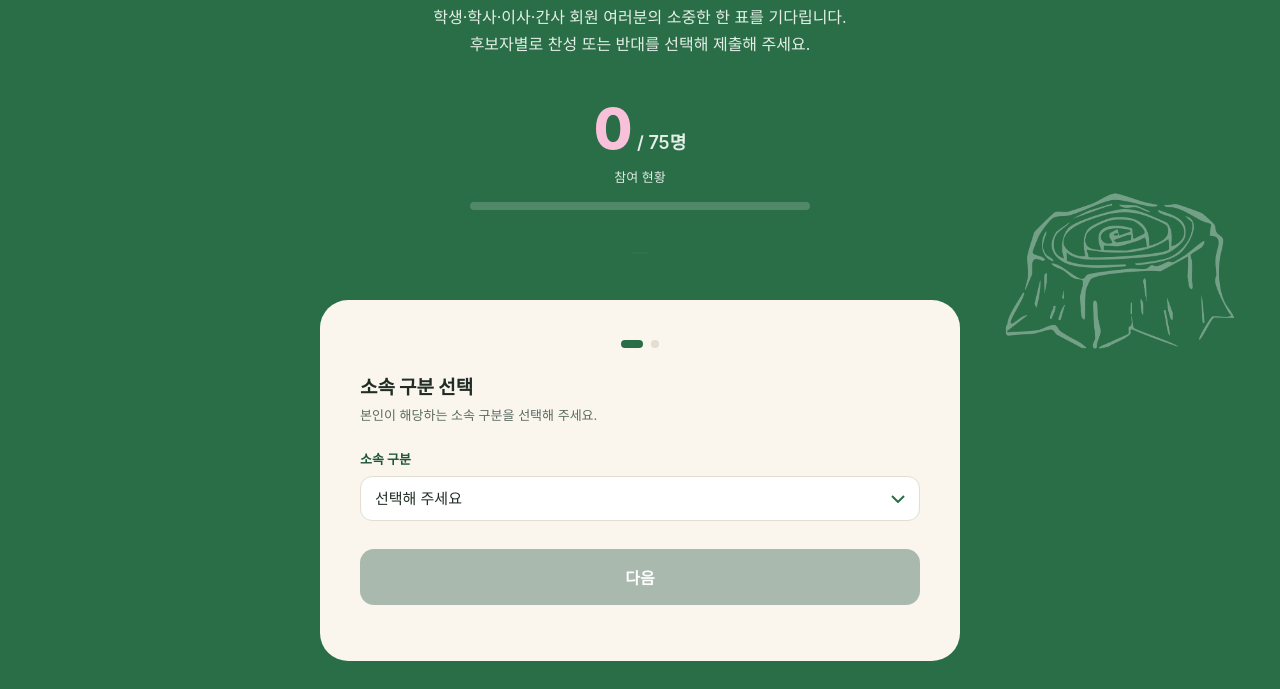
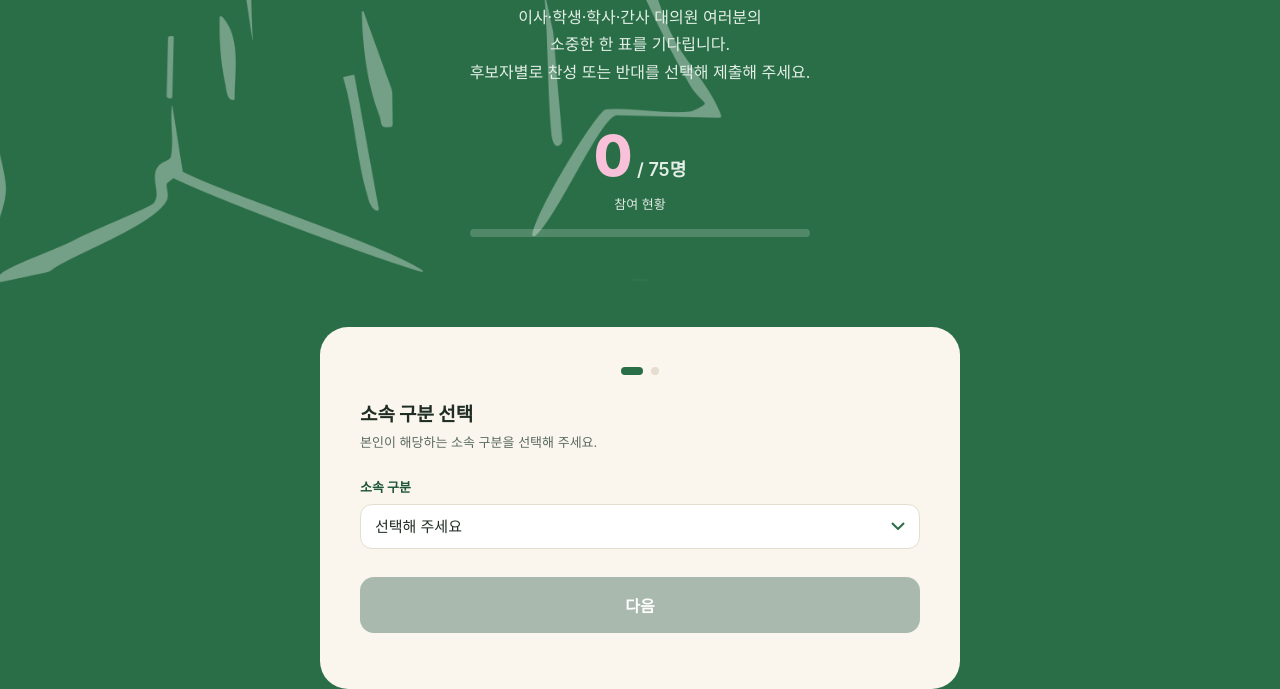
Before and after one commit to jeje-0/4, a website: page public/index.html in a window 1280 px wide. Shown: the part 276-965 px from the top of the page. Before the commit the page ends 937 px from the top, so only its background shows below. Drawn offline with Linux system fonts and the light colour scheme; no server answers.

Commit message:
Update index.html

```diff
--- a/public/index.html
+++ b/public/index.html
@@ -120,7 +120,7 @@
     .desc{max-width:520px;font-size:16px;}
     .pill-center span{font-size:14px;padding:9px 20px;}
     .stat .num{font-size:56px;}
-    .tree-deco{width:280px;right:calc(50% - 620px);bottom:-20px;}
+    .tree-deco{width:1500px;right:calc(50% - 220px);bottom:-20px;}
     .wordmark-img{margin-top:36px;height:14px;}
 
     .panel{max-width:640px;margin-left:auto;margin-right:auto;
@@ -139,7 +139,7 @@
 
     <span class="pill-center"><span>법인이사 선출투표</span></span>
     <h1>제22차 IVF 정기총회<br><span class="accent">법인이사 선출</span></h1>
-    <p class="desc">학생·학사·이사·간사 회원 여러분의 소중한 한 표를 기다립니다.<br>후보자별로 찬성 또는 반대를 선택해 제출해 주세요.</p>
+    <p class="desc">이사·학생·학사·간사 대의원 여러분의<br>소중한 한 표를 기다립니다.<br>후보자별로 찬성 또는 반대를 선택해 제출해 주세요.</p>
 
     <div class="stat">
       <div class="num"><span id="voteCount">0</span><small> / <span id="totalTarget">75</span>명</small></div>
@@ -179,7 +179,7 @@
 
       <div id="step2" style="display:none;">
         <h2>찬반 투표하기</h2>
-        <p class="sub">후보 5인 각각에 대해 찬성, 반대, 기권 중 하나를 표시해 주세요.</p>
+        <p class="sub">후보 7인 각각에 대해 찬성, 반대, 기권 중 하나를 표시해 주세요.</p>
 
         <div id="candidateArea"></div>
 
```
